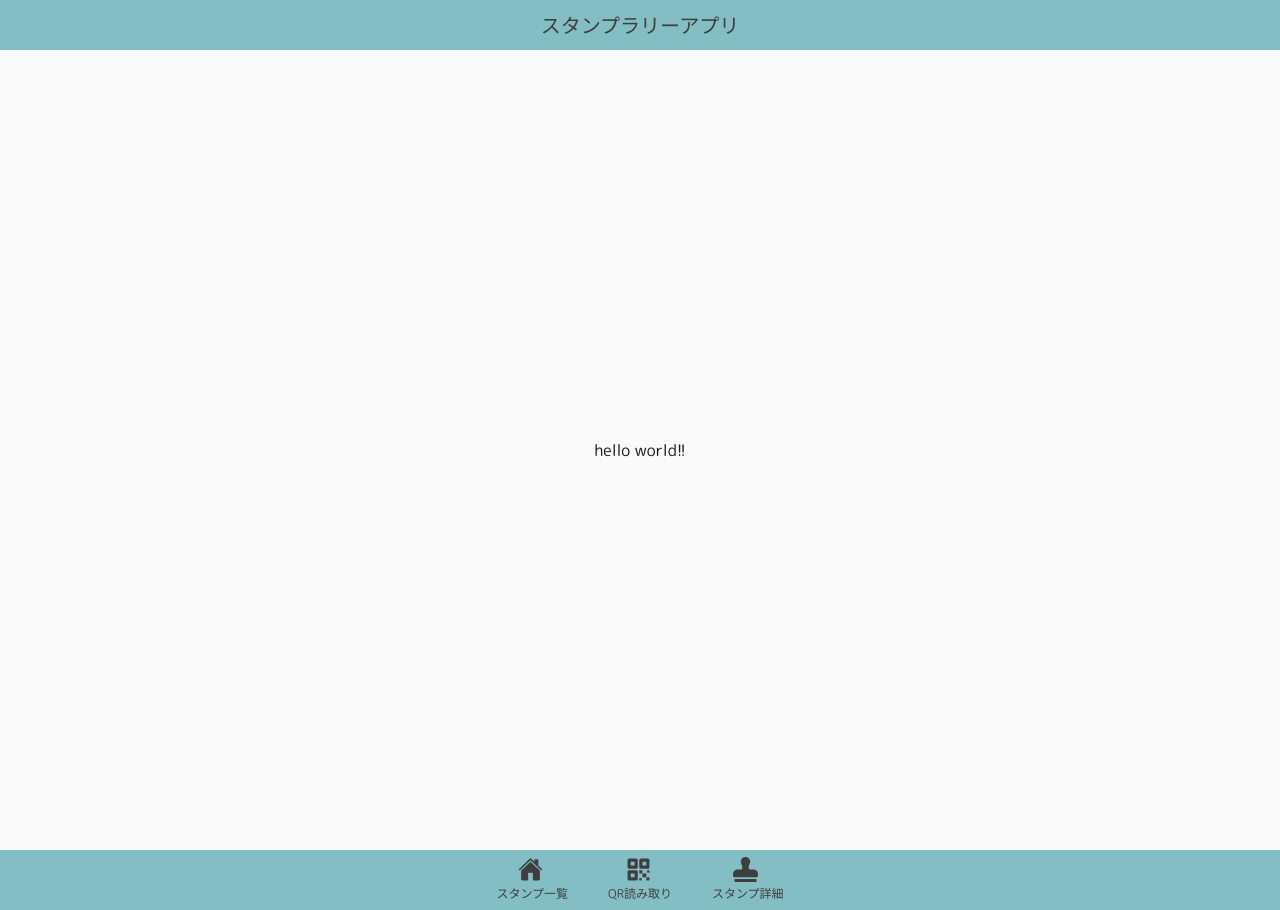
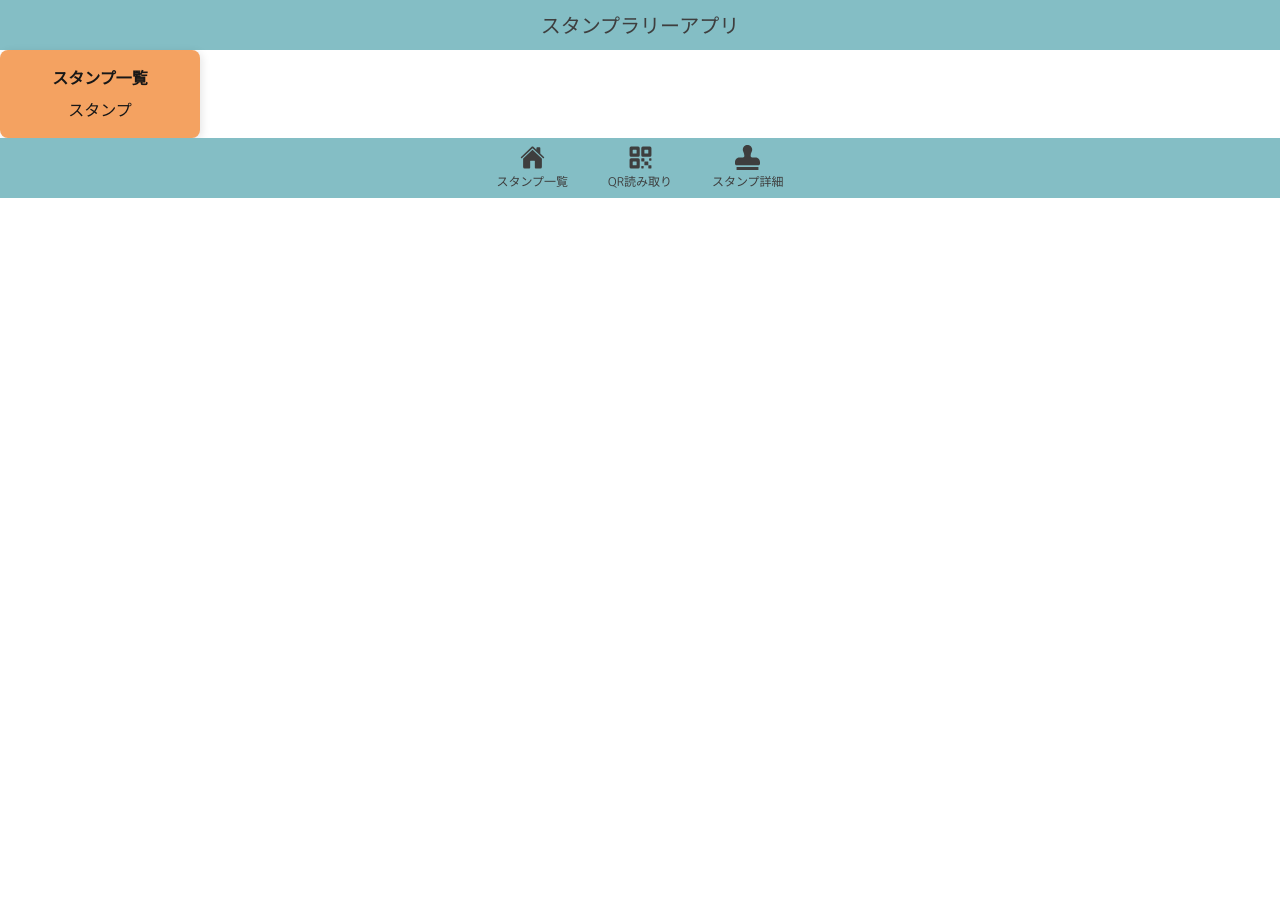
Before and after one commit to ice28992/fes-stamp, a Next.js app: page / in a window 1280 px wide. After the commit the page ends 800 px from the top, so only its background shows below. Built offline with nearby package versions, Linux system fonts and the light colour scheme.

Commit message:
feat: 遷移先のページ追加

```diff
--- a/app/components/base/Footer.tsx
+++ b/app/components/base/Footer.tsx
@@ -9,15 +9,15 @@ const Footer = () => {
     <footer className={styles.footer}>
       <nav className={styles.nav}>
         <Link href="/" className={styles.link}>
-          <IoHome style={{ verticalAlign: 'middle', marginRight: 4 }} />
+          <IoHome />
           スタンプ一覧
         </Link>
-        <Link href="/camera" className={styles.link}>
-          <IoQrCode style={{ verticalAlign: 'middle', marginRight: 4 }} />
+        <Link href="/qrReader" className={styles.link}>
+          <IoQrCode />
           QR読み取り
         </Link>
         <Link href="/detail" className={styles.link}>
-          <FaStamp style={{ verticalAlign: 'middle', marginRight: 4 }} />
+          <FaStamp />
           スタンプ詳細
         </Link>
       </nav>
--- a/app/detail/page.tsx
+++ b/app/detail/page.tsx
@@ -0,0 +1,9 @@
+import Card from '@/components/ui/Card'
+
+export default function Detail() {
+  return (
+    <div>
+      <Card cardColor="#47b881ff" cardTitle="Aの詳細" cardText="Aはこういうものだよ" />
+    </div>
+  );
+}
--- a/app/page.tsx
+++ b/app/page.tsx
@@ -1,7 +1,9 @@
+import Card from '@/components/ui/Card'
+
 export default function Home() {
   return (
-    <div className="flex min-h-screen items-center justify-center bg-zinc-50 font-sans dark:bg-black">
-      hello world!!
+    <div>
+      <Card cardColor="#f4a261" cardTitle="スタンプ一覧" cardText="スタンプ" />
     </div>
   );
 }
--- /dev/null
+++ b/app/qrReader/page.tsx
@@ -0,0 +1,9 @@
+import Card from '@/components/ui/Card'
+
+export default function Home() {
+  return (
+    <div>
+      <Card cardColor="#93deebff" cardTitle="QRリーダー" cardText="スタンプB" />
+    </div>
+  );
+}
```
Also changed, not shown: app/camera/page.tsx (deleted).
